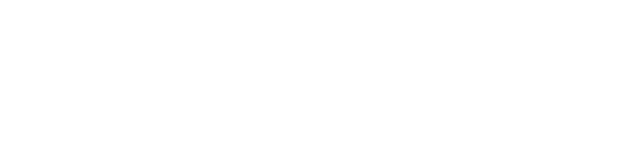
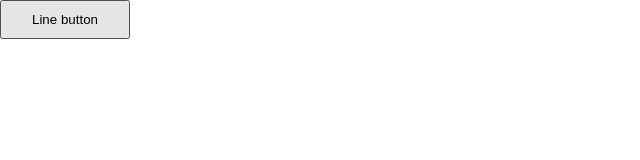
Before and after one commit to VVSOGI/Enkidraw, a website built with webpack: page development/index.html in a window 1280 px wide. Shown: the whole page, without its empty margins (0-640 px from the left). Built offline with nearby package versions, Linux system fonts and the light colour scheme.

Commit message:
Add line button to index.html and style it in styles.css

```diff
--- a/development/index.html
+++ b/development/index.html
@@ -7,6 +7,7 @@
     <link rel="stylesheet" href="./styles.css" />
   </head>
   <body>
+    <button id="line-button">Line button</button>
     <canvas id="canvas"></canvas>
   </body>
   <script type="module" src="./source/app.js"></script>
--- a/development/styles.css
+++ b/development/styles.css
@@ -20,3 +20,10 @@ canvas {
   width: 100%;
   height: 100%;
 }
+
+#line-button {
+  position: absolute;
+  top: 0;
+  left: 0;
+  padding: 10px 30px;
+}
```
